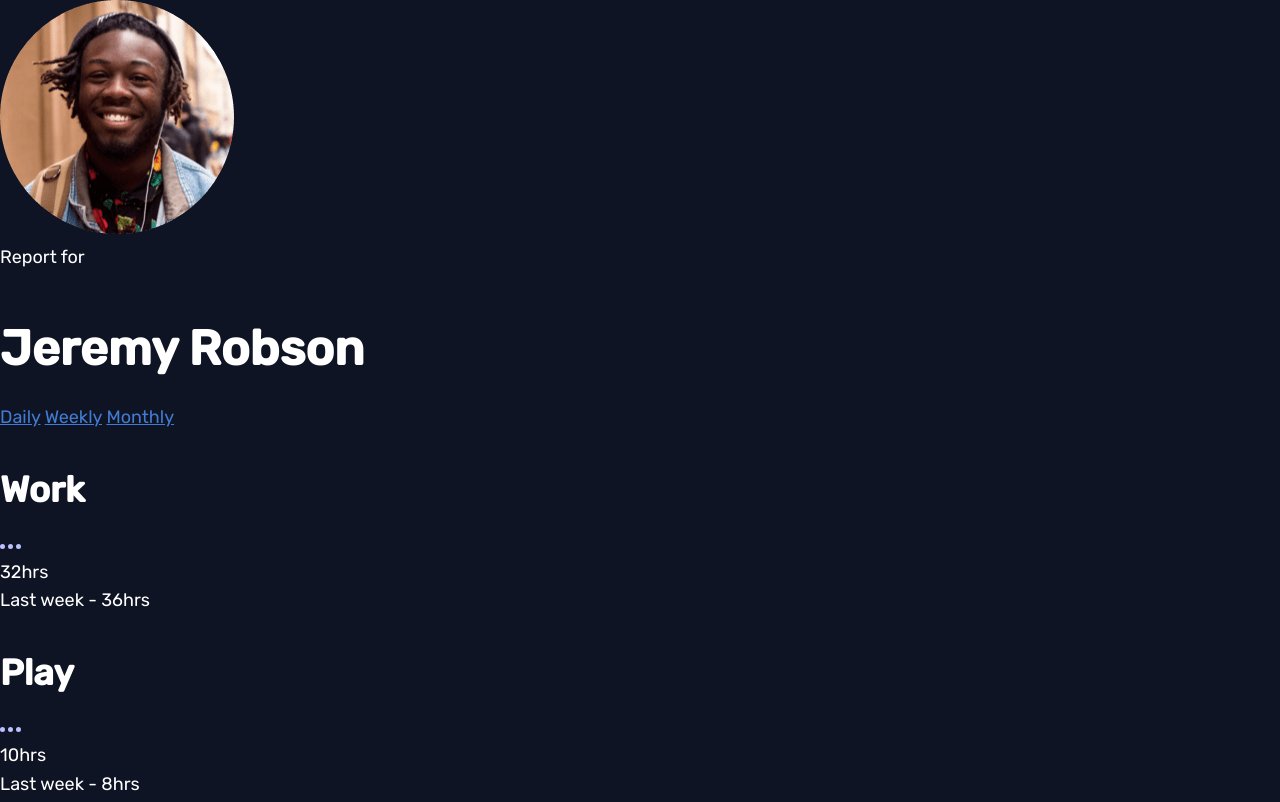
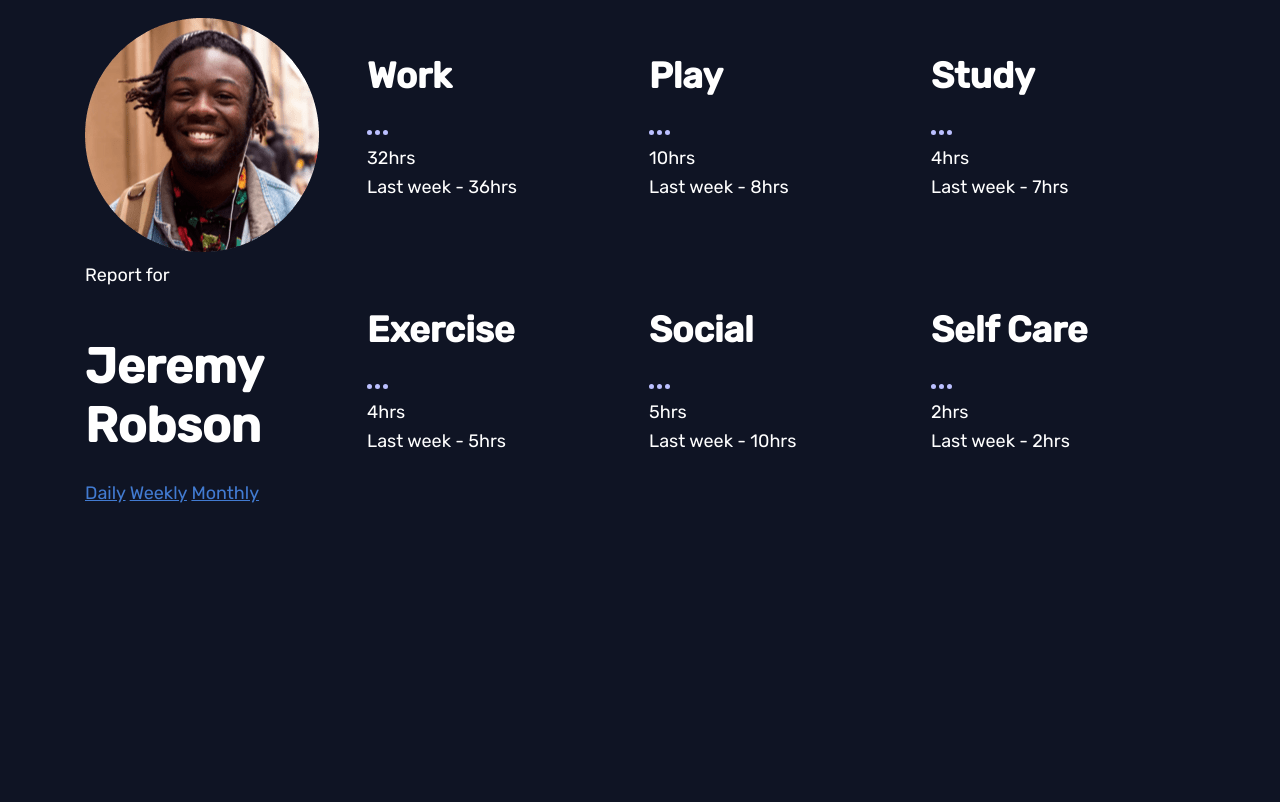
Before and after one commit to fbtot/time-tracking-dashboard, a plain HTML site: page index.html in a window 1280 px wide. Shown: the top 802 px of the page. Drawn offline with Linux system fonts and the light colour scheme.

Commit message:
feat: set up grid layout

```diff
--- a/index.html
+++ b/index.html
@@ -38,6 +38,7 @@
 
       <!-- ========================== § CARDS === -->
 
+      <div class="time-cards-container">
         <!-- 1st card -->
         <article data-category="Work" class="box--red time-card">
           <div class="time-card__text-container box">
@@ -53,7 +54,6 @@
             </footer>
           </div>
         </article>
-
         <!-- 2st card -->
         <article data-category="Play" class="box--red time-card">
           <div class="time-card__text-container box">
@@ -69,7 +69,6 @@
             </footer>
           </div>
         </article>
-
         <!-- 3st card -->
         <article data-category="Study" class="box--red time-card">
           <div class="time-card__text-container box">
@@ -85,7 +84,6 @@
             </footer>
           </div>
         </article>
-
         <!-- 4st card -->
         <article data-category="Exercise" class="box--red time-card">
           <div class="time-card__text-container box">
@@ -101,7 +99,6 @@
             </footer>
           </div>
         </article>
-
         <!-- 5st card -->
         <article data-category="Social" class="box--red time-card">
           <div class="time-card__text-container box">
@@ -133,6 +130,8 @@
             </footer>
           </div>
         </article>
+      </div>
+      <!-- end time cards container -->
     </main>
     <script src="js/script.js"></script>
   </body>
--- a/scss/abstracts/_settings.scss
+++ b/scss/abstracts/_settings.scss
@@ -37,4 +37,7 @@ $mobile-width: $desktop-width - 1px;
   --h4-font-size: 1.3rem;
   --h5-font-size: 1.1rem;
   --h6-font-size: 1rem;
+
+  // layout
+  --gap: 1rem;
 }
--- a/scss/layout/_grid.scss
+++ b/scss/layout/_grid.scss
@@ -1 +1,31 @@
 @use "../index" as *;
+
+.grid {
+  display: grid;
+  grid-template-columns: 1fr;
+  justify-content: space-around;
+  gap: var(--gap);
+  padding: var(--gap);
+  margin: 0 auto;
+
+  @include mq($desktop-width, up) {
+    width: calc(1110px + 2rem);
+    grid-template-columns: 1fr 3fr;
+  }
+}
+
+.header {
+  @include mq($desktop-width, up) {
+    @include row-start-end(1, -1);
+    @include column-start-end(1, 2);
+  }
+}
+
+.time-cards-container {
+  @include mq($desktop-width, up) {
+    @include column-start-end(2, 5);
+    display: grid;
+    gap: var(--gap);
+    grid-template-columns: repeat(3, 1fr);
+  }
+}
```
Also changed, not shown: css/main.css, 1 other file. Lines whose indentation alone changed are shown as unchanged.
